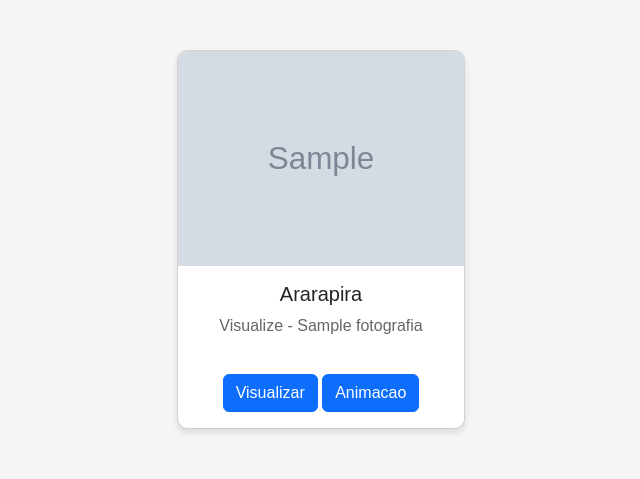
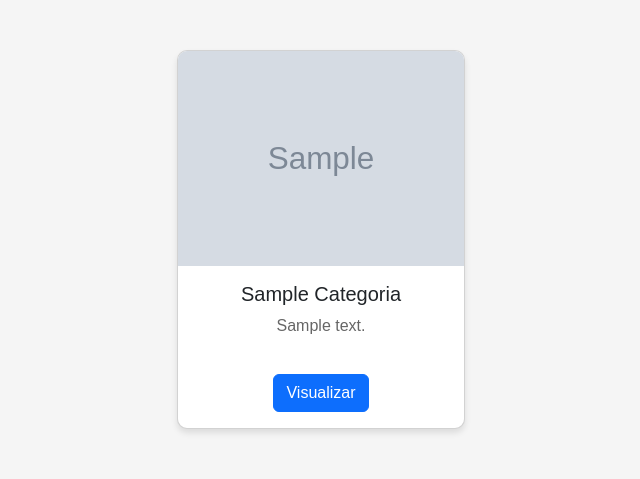
Before and after one commit to JDOS/insta360, a Django app: page / in a window 1280 px wide. Shown: the part 800-1279 px from the top of the page, without its empty margins (319-959 px from the left). Run offline with Django 5.2, Linux system fonts and the light colour scheme; tables that the repository leaves empty hold one stand-in row (values such as "Sample post"); grey boxes marked "Sample" are stand-in pictures.

Commit message:
criacao link projeto/categoria e fotos

```diff
--- a/setup/galeria/models.py
+++ b/setup/galeria/models.py
@@ -5,7 +5,7 @@ class Categoria(models.Model):
     nome = models.CharField(max_length=100, unique=True)
     slug = models.SlugField(max_length=120, unique=True)
     descricao = models.TextField(blank=True)
-
+    foto = models.ImageField(upload_to="fotos/%Y/%m/%d/", blank=True)
     criado_em = models.DateTimeField(auto_now_add=True)
     atualizado_em = models.DateTimeField(auto_now=True)
 
@@ -21,8 +21,8 @@ class Categoria(models.Model):
 class Fotografia(models.Model):
 
     nome = models.CharField(max_length=100, null=False, blank=False)
-    legenda = models.CharField(max_length=150, null=False, blank=False)
-    descricao = models.TextField(null=False, blank=False)
+    legenda = models.CharField(max_length=150, null=True, blank=True)
+    descricao = models.TextField(null=True, blank=True)
     categoria = models.ForeignKey(
         Categoria,
         on_delete=models.PROTECT,
--- a/setup/galeria/urls.py
+++ b/setup/galeria/urls.py
@@ -1,5 +1,5 @@
 from django.urls import path
-from galeria.views import index, imagem360Animacao, imagem360
+from galeria.views import index, imagem360Animacao, imagem360, projeto
 
 from django.conf import settings
 from django.conf.urls.static import static
@@ -8,4 +8,5 @@ urlpatterns = [
     path('', index, name='index'),
     path('imagem/360/animacao/<int:foto_id>', imagem360Animacao, name='imagem360Animacao'),
     path('imagem/360/<int:foto_id>', imagem360, name='imagem360'),
+    path('projeto/360/<int:categoria_id>', projeto, name='projeto'),
 ] + static(settings.MEDIA_URL, document_root=settings.MEDIA_ROOT)
--- a/setup/galeria/views.py
+++ b/setup/galeria/views.py
@@ -1,9 +1,10 @@
 from django.shortcuts import render, get_object_or_404
-from galeria.models import Fotografia
+from galeria.models import Fotografia, Categoria
 
 def index(request):
-    fotografias = Fotografia.objects.order_by("-data_fotografia").filter(publicada=True)
-    return render(request,'galeria/index.html', {"fotografias":fotografias})
+    #fotografias = Fotografia.objects.order_by("categoria").filter(publicada=True)
+    categorias = Categoria.objects.order_by("nome")
+    return render(request,'galeria/index.html', {"categorias":categorias})
 
 def imagem360Animacao(request, foto_id):
     fotografia = get_object_or_404(Fotografia, pk=foto_id)
@@ -12,3 +13,7 @@ def imagem360Animacao(request, foto_id):
 def imagem360(request, foto_id):
     fotografia = get_object_or_404(Fotografia, pk=foto_id)
     return render(request, 'galeria/view360.html', {"fotografia":fotografia})
+
+def projeto(request, categoria_id):
+    fotografias = Fotografia.objects.order_by("nome").filter(pk=categoria_id, publicada=True)
+    return render(request,'galeria/projeto.html', {"fotografias":fotografias})
--- a/setup/templates/galeria/index.html
+++ b/setup/templates/galeria/index.html
@@ -31,14 +31,15 @@
 
         <div class="cards-section d-flex flex-row flex-wrap justify-content-center gap-3" id="cards">
 
-                {%for fotografia in fotografias %}
+                {%for categoria in categorias %}
                     <div class="card" style="width: 18rem;">
-                        <img src="{{fotografia.foto.url}}" class="card-img-top" alt="...">
+                        {% if categoria.foto %}
+                        <img src="{{categoria.foto.url}}" class="card-img-top" alt="...">
+                        {% endif %}
                             <div class="card-body">
-                                <h5 class="card-title">Ararapira</h5>
-                                <p class="card-text">Visualize - {{fotografia.nome}}</p>
-                                <a href="{% url 'imagem360' fotografia.id %}" class="btn btn-primary">Visualizar</a>
-                                <a href="{% url 'imagem360Animacao' fotografia.id %}" class="btn btn-primary">Animacao</a>
+                                <h5 class="card-title">{{categoria.nome|title}}</h5>
+                                  <p class="card-text">{{categoria.descricao}}</p>
+                                  <a href="{% url 'projeto' categoria.id %}" class="btn btn-primary">Visualizar</a>
                             </div>
                     </div>
                 {% endfor %}
```
Also changed, not shown: setup/templates/galeria/projeto.html (+18 -52 lines), setup/galeria/migrations/0003_categoria_foto_alter_fotografia_descricao_and_more.py (added).
